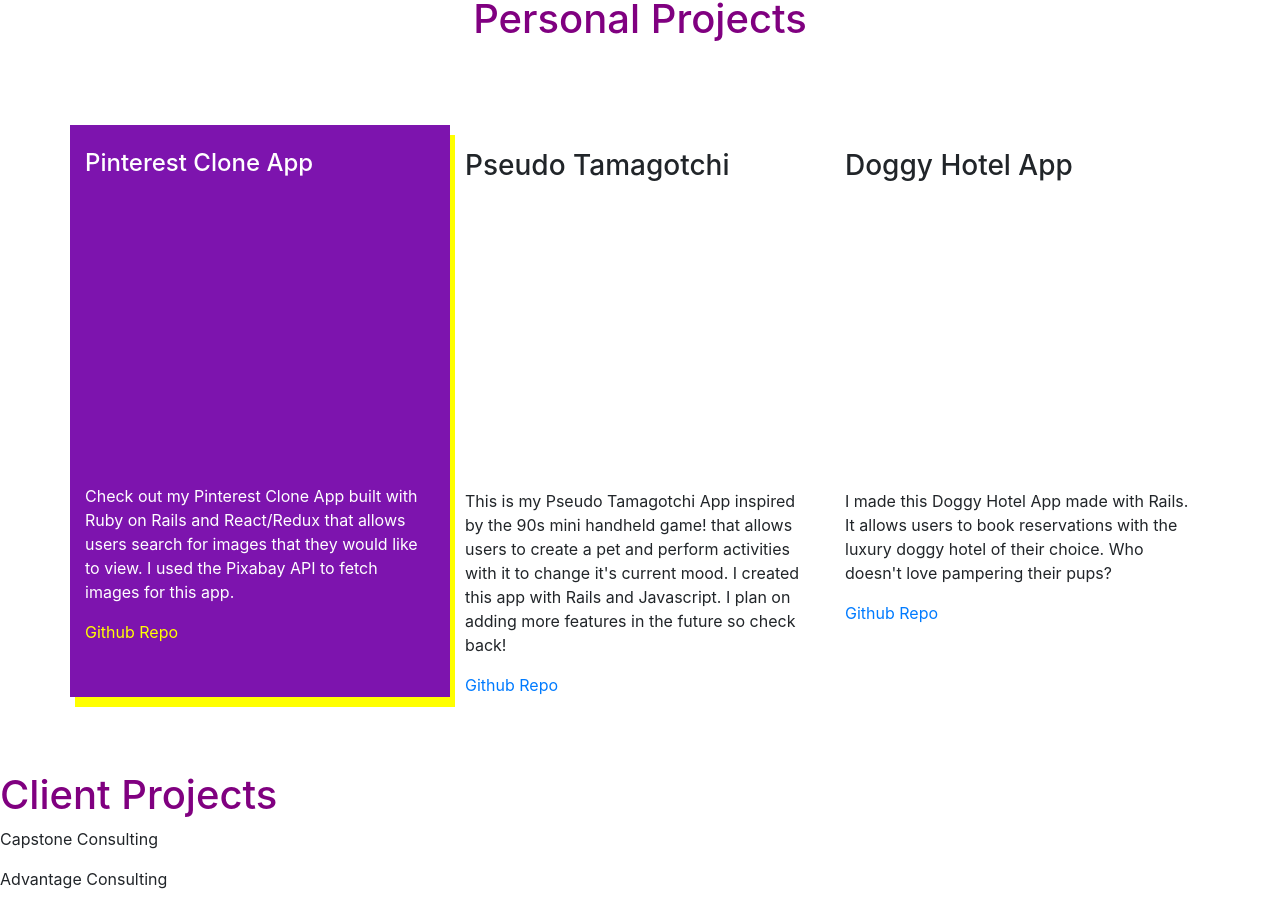
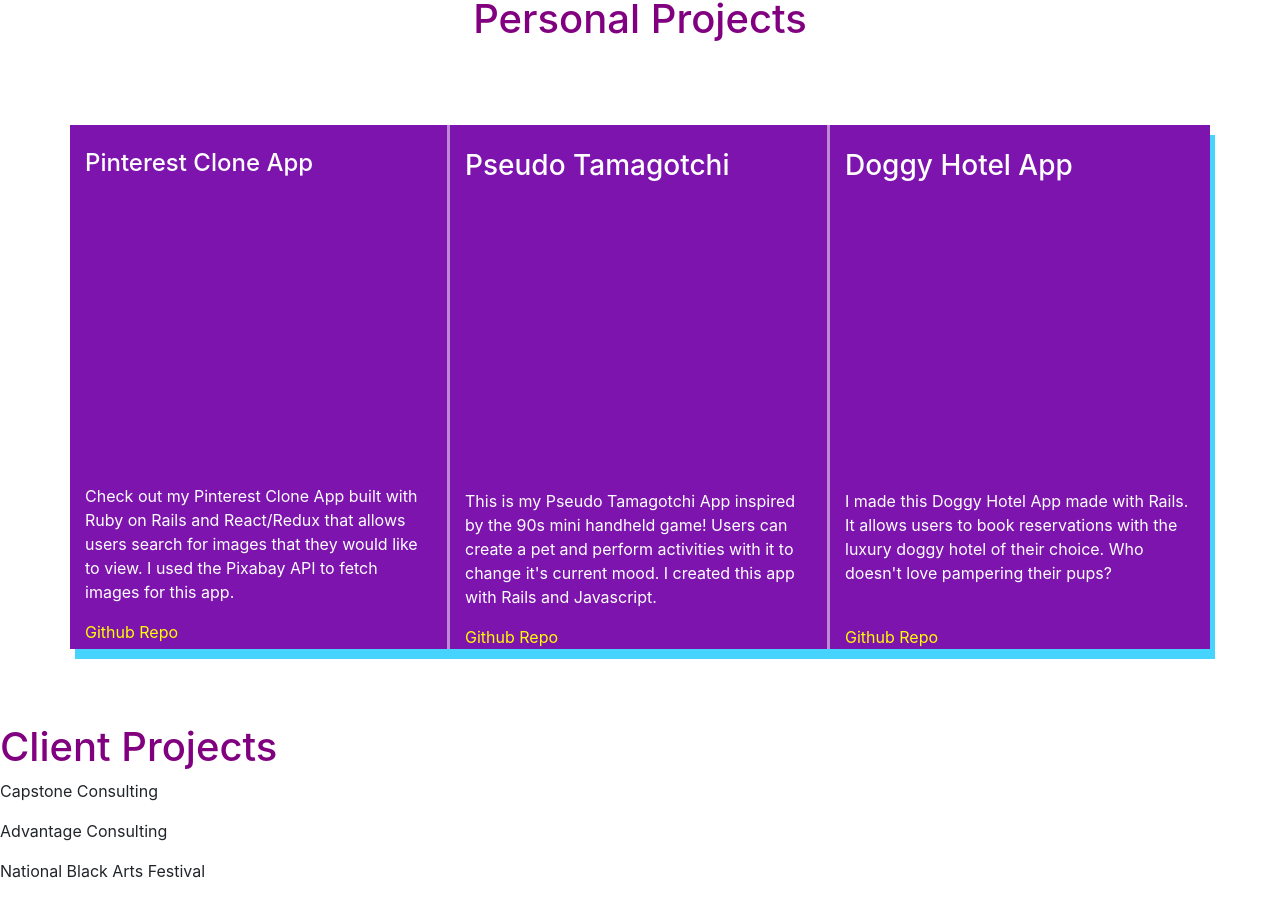
Before and after one commit to SMakaiTakori/portfolio, a React (Create React App) app in the folder portfolio-website/: page / in a window 1280 px wide. Shown: the part 1018-1920 px from the top of the page. Built offline with nearby package versions, Linux system fonts and the light colour scheme.

Commit message:
added styling to projects section

```diff
--- a/portfolio-website/src/components/Projects.js
+++ b/portfolio-website/src/components/Projects.js
@@ -14,9 +14,12 @@
       <Container>
         <Row className="rows">
           <Col
+            md={4}
             style={{
-              backgroundColor: "#7d14ae",
-              boxShadow: "5px 10px yellow",
+              backgroundColor: "rgb(125, 20, 174)",
+              boxShadow: "5px 10px rgba(70, 212, 254)",
+              color: "white",
+              borderRight: "solid rgba(255,255,255, 0.5)",
             }}
           >
             <br />
@@ -27,7 +30,7 @@
               width="350px"
               height="250px"
             />
-            <div style={{ backgroundColor: "#7d14ae", color: "white" }}>
+            <div>
               <br />
               <p>
                 Check out my Pinterest Clone App built with Ruby on Rails and
@@ -43,7 +46,15 @@
               </a>
             </div>
           </Col>
-          <Col>
+          <Col
+            md={4}
+            style={{
+              backgroundColor: "rgb(125, 20, 174)",
+              boxShadow: "5px 10px rgba(70, 212, 254)",
+              color: "white",
+              borderRight: "solid rgba(255,255,255, 0.5)",
+            }}
+          >
             <br />
             <h3>Pseudo Tamagotchi</h3>
             <br />
@@ -55,17 +66,27 @@
             <br />
             <p>
               This is my Pseudo Tamagotchi App inspired by the 90s mini handheld
-              game! that allows users to create a pet and perform activities
-              with it to change it's current mood. I created this app with Rails
-              and Javascript. I plan on adding more features in the future so
-              check back!
+              game! Users can create a pet and perform activities with it to
+              change it's current mood. I created this app with Rails and
+              Javascript.
             </p>
-            <a href="https://github.com/SMakaiTakori/Pseudo-Tamagotchi-App-RailsJS">
+            <a
+              style={{ color: "yellow" }}
+              href="https://github.com/SMakaiTakori/Pseudo-Tamagotchi-App-RailsJS"
+            >
               Github Repo
             </a>
             <br />
           </Col>
-          <Col>
+          <Col
+            md={4}
+            style={{
+              backgroundColor: "rgb(125, 20, 174)",
+              boxShadow: "5px 10px rgba(70, 212, 254)",
+              color: "white",
+              // marginRight: "15px",
+            }}
+          >
             <br />
             <h3>Doggy Hotel App</h3>
             <br />
@@ -80,7 +101,11 @@
               book reservations with the luxury doggy hotel of their choice. Who
               doesn't love pampering their pups?
             </p>
-            <a href="https://github.com/SMakaiTakori/doggy_hotel_rails">
+            <br />
+            <a
+              style={{ color: "yellow" }}
+              href="https://github.com/SMakaiTakori/doggy_hotel_rails"
+            >
               Github Repo
             </a>
           </Col>
```
